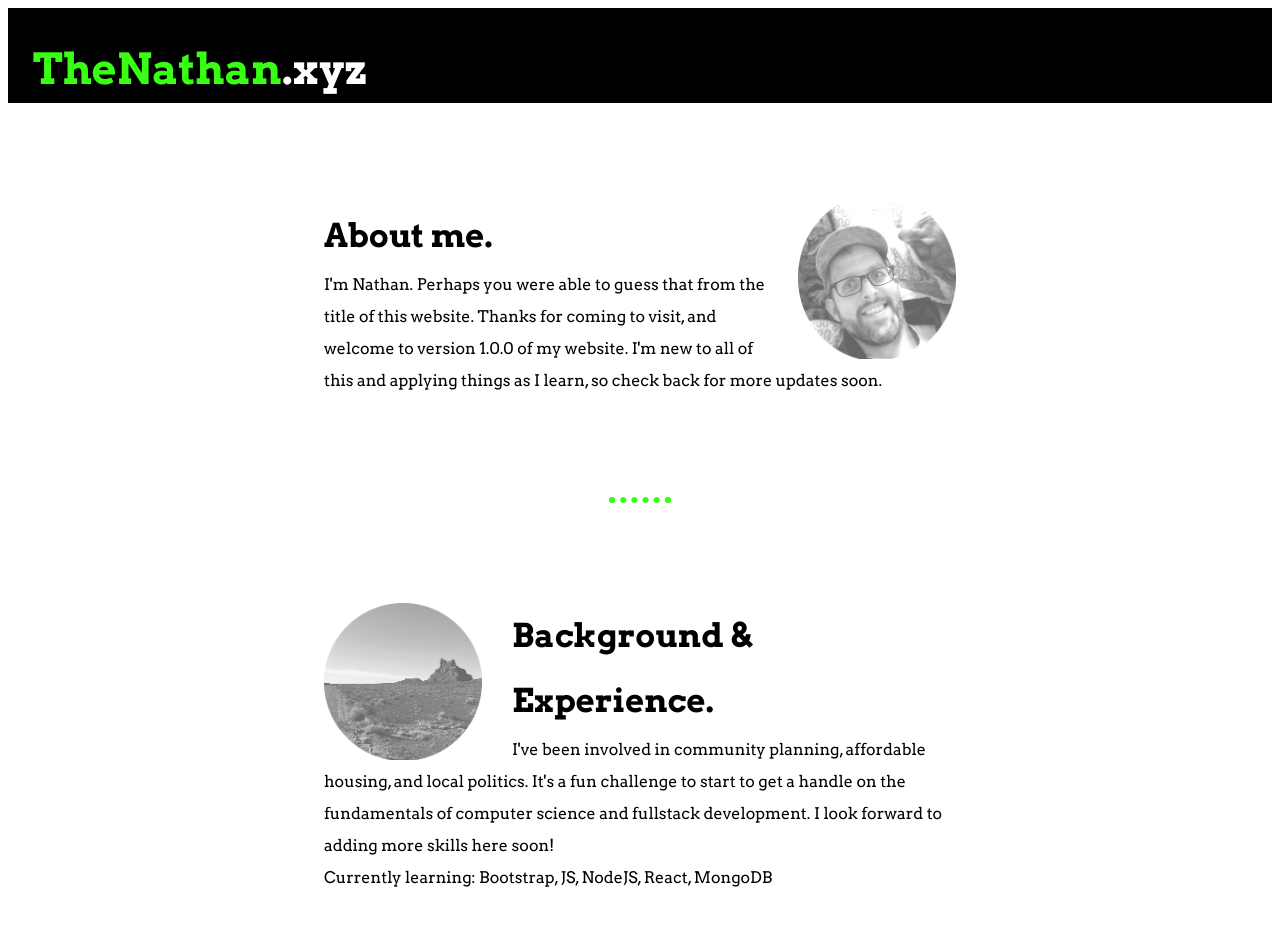
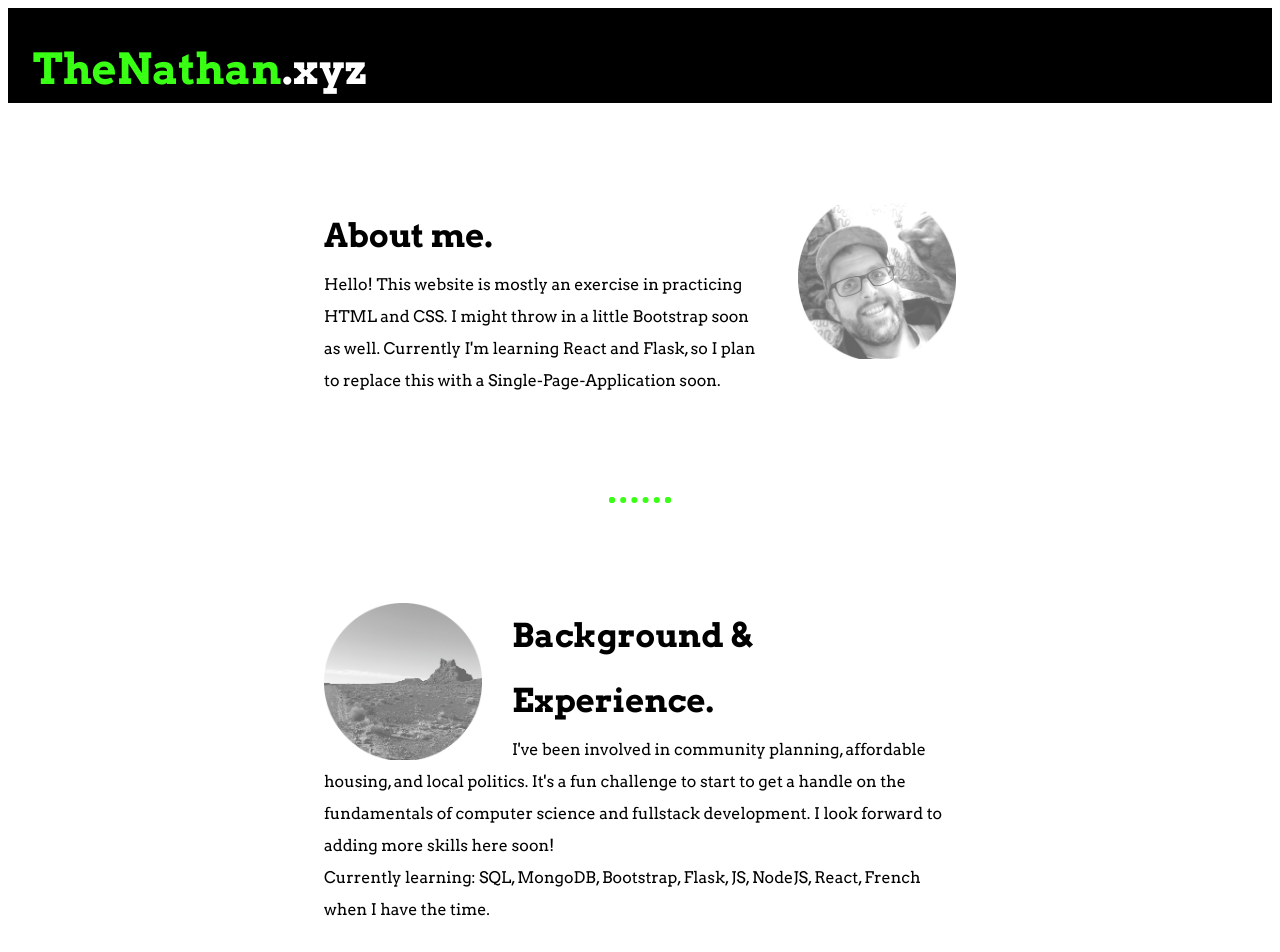
Before and after one commit to N-Lee-T/N-Lee-T.github.io, a plain HTML site: page index.html in a window 1280 px wide. Shown: the top 952 px of the page. Drawn offline with Linux system fonts and the light colour scheme.

Commit message:
Update to text

```diff
--- a/index.html
+++ b/index.html
@@ -21,10 +21,8 @@
       <div class="skill-row">
         <img class="pic2" src="images/NTPETS_BW.png" alt="Nathan with pets">
         <h3>About me.</h3>
-        <p>I'm Nathan. Perhaps you were able to guess that from the title of this website.
-          Thanks for coming to visit, and welcome to version
-          1.0.0 of my website. I'm new to all of this and applying things as I learn,
-          so check back for more updates soon.
+        <p>Hello! This website is mostly an exercise in practicing HTML and CSS. I might throw in a little Bootstrap soon as well.
+          Currently I'm learning React and Flask, so I plan to replace this with a Single-Page-Application soon.
           <br />
         </p>
       </div>
@@ -35,10 +33,8 @@
         <h3>Background & Experience.</h3>
         <p>I've been involved in community planning, affordable housing, and local politics.
           It's a fun challenge to start to get a handle on the fundamentals of
-          computer science and fullstack development. I look forward to adding more skills here soon!
-          <br>Currently learning: Bootstrap, JS, NodeJS, React, MongoDB
-        </p>
-
+          computer science and fullstack development. I look forward to adding more skills here soon!</p>
+          <p>Currently learning: SQL, MongoDB, Bootstrap, Flask, JS, NodeJS, React, French when I have the time.</p>
       </div>
       <hr />
       <div class="skill-row">
```
